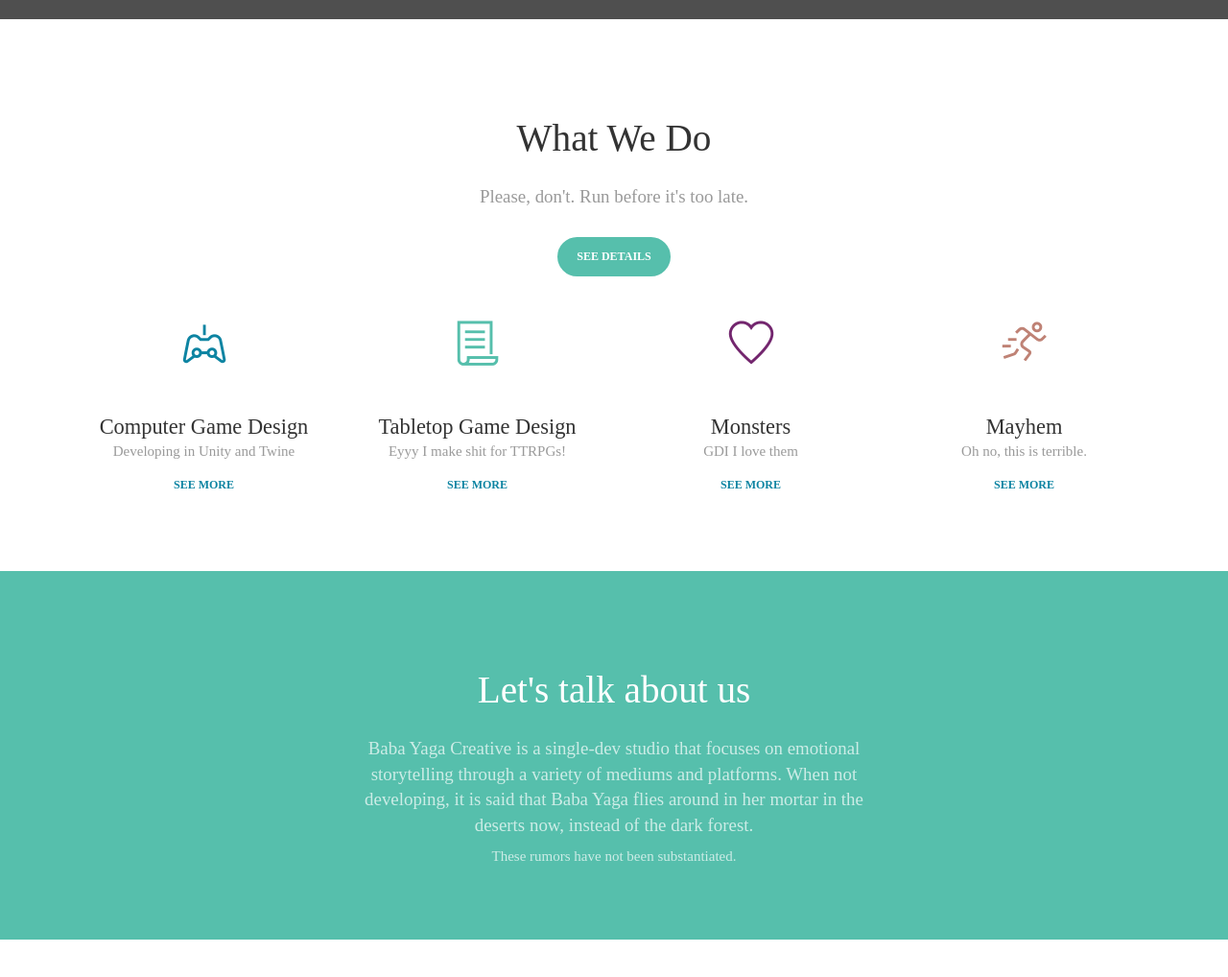
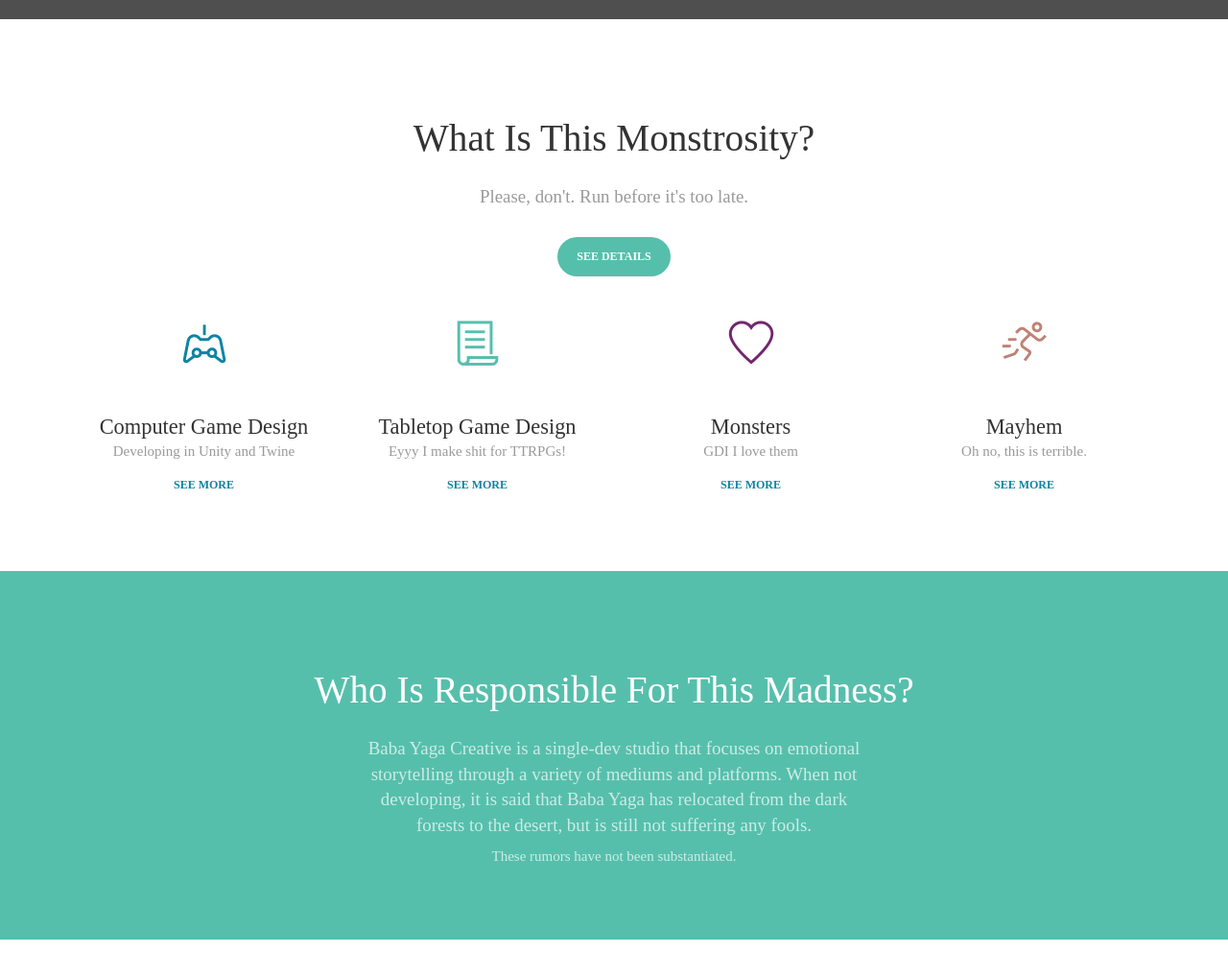
Before and after one commit to trisarawrtops/babayagacreative, a plain HTML site: page index.html in a window 1280 px wide. Shown: the part 780-1798 px from the top of the page at 96% size. Drawn offline with Linux system fonts and the light colour scheme; some packages are replaced by stand-ins of ours; grey boxes are pictures that could not be loaded; a web font is replaced by a local one.

Commit message:
Update index.html

```diff
--- a/index.html
+++ b/index.html
@@ -41,7 +41,7 @@
 
 <body class="landing-page sidebar-collapse">
   <!-- Navbar -->
-  <nav class="navbar navbar-expand-lg fixed-top navbar-transparent " color-on-scroll="300">
+  <nav class="navbar navbar-expand-lg fixed-top navbar-transparent bg-info" color-on-scroll="300">
     <div class="container">
       <div class="navbar-translate">
         <div class="row">
@@ -104,7 +104,7 @@
       <div class="container">
         <div class="row">
           <div class="col-md-8 ml-auto mr-auto">
-            <h2 class="title">What We Do</h2>
+            <h2 class="title">What Is This Monstrosity?</h2>
             <h5 class="description">Please, don't. Run before it's too late.</h5>
             <br>
             <a href="#" class="btn btn-primary btn-round">See Details</a>
@@ -166,10 +166,10 @@
     </div>
     <div class="section section-dark text-center">
       <div class="container">
-        <h2 class="title">Let's talk about us</h2>
+        <h2 class="title">Who Is Responsible For This Madness?</h2>
         <div class="row">
             <div class="col-md-6 offset-3 description">
-              <h5>Baba Yaga Creative is a single-dev studio that focuses on emotional storytelling through a variety of mediums and platforms. When not developing, it is said that Baba Yaga flies around in her mortar in the deserts now, instead of the dark forest.</h5> <p>These rumors have not been substantiated.</p>
+              <h5>Baba Yaga Creative is a single-dev studio that focuses on emotional storytelling through a variety of mediums and platforms. When not developing, it is said that Baba Yaga has relocated from the dark forests to the desert, but is still not suffering any fools.</h5> <p>These rumors have not been substantiated.</p>
             </div>
         </div>
       </div>
```
